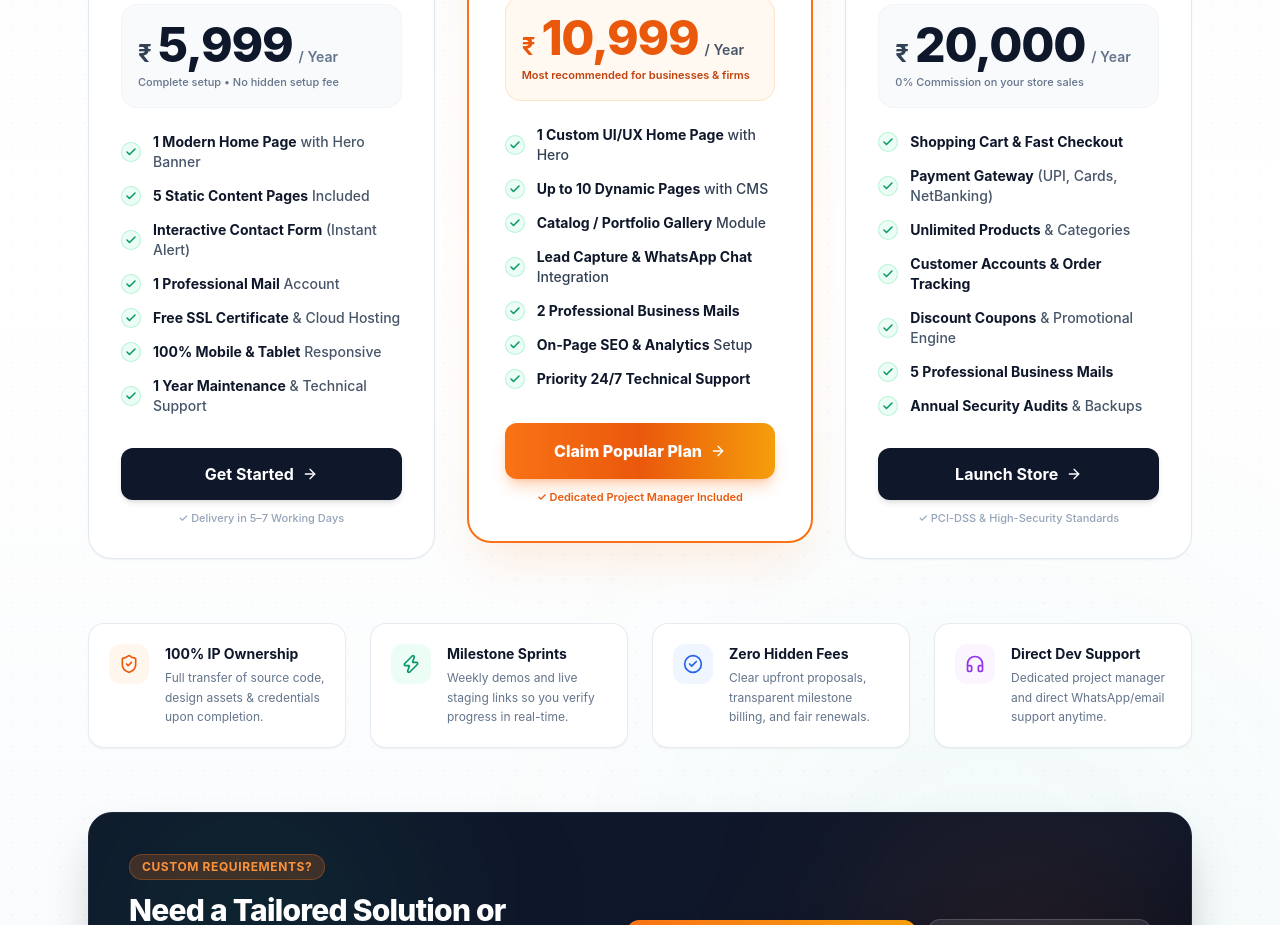
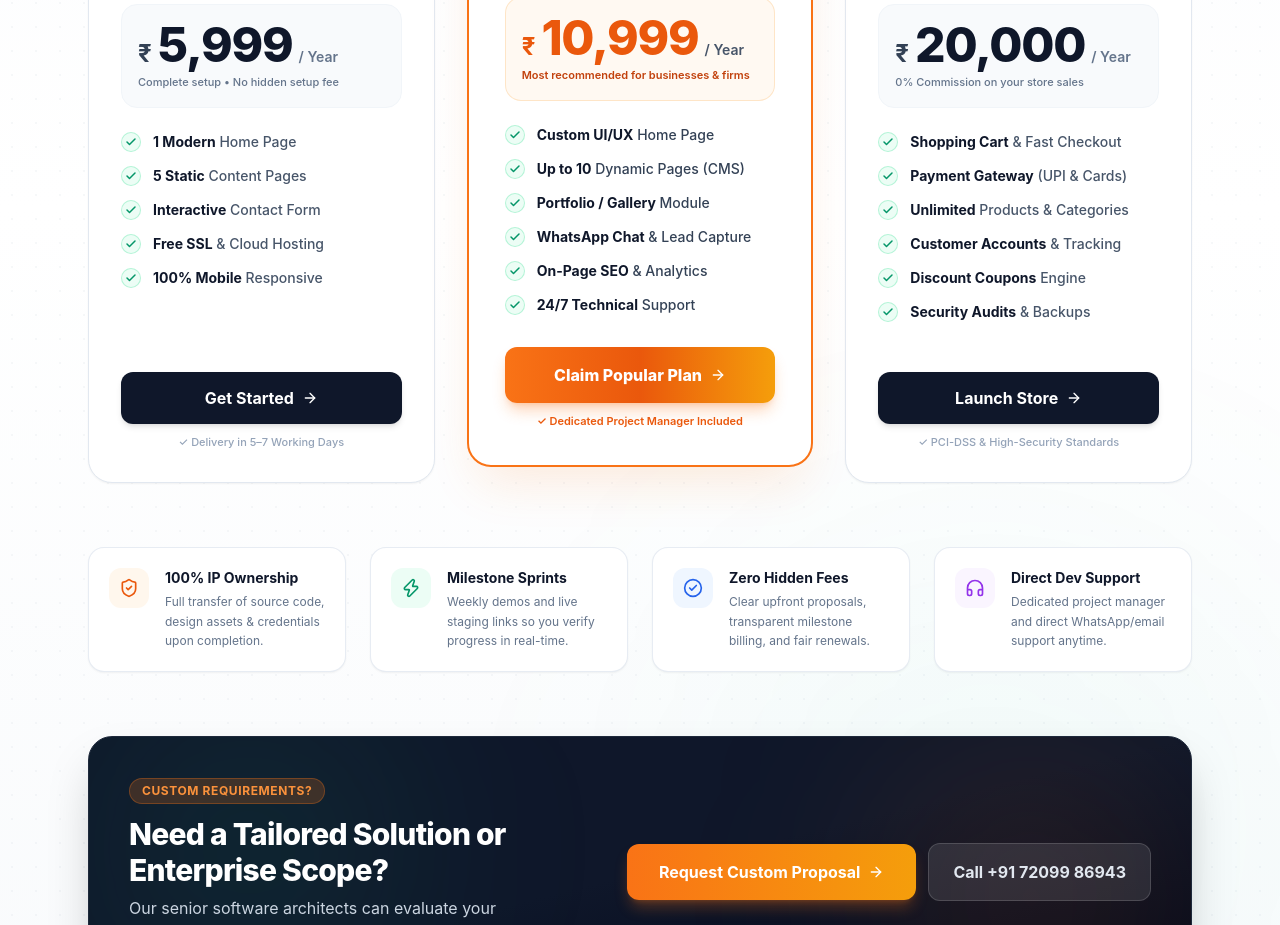
Before and after one commit to supportpaultech-hub/paultech, a React (Vite) app in the folder frontend/: page /pricing in a window 1280 px wide. Shown: the part 4480-5405 px from the top of the page. Built offline with nearby package versions, Linux system fonts and the light colour scheme; no server answers.

Commit message:
Shorten bullet text and remove maintenance and business mail bullets from Services pricing packages

```diff
--- a/frontend/src/pages/Services.jsx
+++ b/frontend/src/pages/Services.jsx
@@ -252,43 +252,31 @@ const Services = () => {
                       <div className="w-5 h-5 rounded-full bg-emerald-50 border border-emerald-200/80 flex items-center justify-center shrink-0 text-emerald-600">
                         <Check className="w-3 h-3 stroke-[3]" />
                       </div>
-                      <span><strong className="text-slate-900 font-bold">1 Modern Home Page</strong> with Hero Banner</span>
+                      <span><strong className="text-slate-900 font-bold">1 Modern</strong> Home Page</span>
                     </li>
                     <li className="flex items-center gap-3">
                       <div className="w-5 h-5 rounded-full bg-emerald-50 border border-emerald-200/80 flex items-center justify-center shrink-0 text-emerald-600">
                         <Check className="w-3 h-3 stroke-[3]" />
                       </div>
-                      <span><strong className="text-slate-900 font-bold">5 Static Content Pages</strong> Included</span>
+                      <span><strong className="text-slate-900 font-bold">5 Static</strong> Content Pages</span>
                     </li>
                     <li className="flex items-center gap-3">
                       <div className="w-5 h-5 rounded-full bg-emerald-50 border border-emerald-200/80 flex items-center justify-center shrink-0 text-emerald-600">
                         <Check className="w-3 h-3 stroke-[3]" />
                       </div>
-                      <span><strong className="text-slate-900 font-bold">Interactive Contact Form</strong> (Instant Alert)</span>
+                      <span><strong className="text-slate-900 font-bold">Interactive</strong> Contact Form</span>
                     </li>
                     <li className="flex items-center gap-3">
                       <div className="w-5 h-5 rounded-full bg-emerald-50 border border-emerald-200/80 flex items-center justify-center shrink-0 text-emerald-600">
                         <Check className="w-3 h-3 stroke-[3]" />
                       </div>
-                      <span><strong className="text-slate-900 font-bold">1 Professional Mail</strong> Account</span>
+                      <span><strong className="text-slate-900 font-bold">Free SSL</strong> & Cloud Hosting</span>
                     </li>
                     <li className="flex items-center gap-3">
                       <div className="w-5 h-5 rounded-full bg-emerald-50 border border-emerald-200/80 flex items-center justify-center shrink-0 text-emerald-600">
                         <Check className="w-3 h-3 stroke-[3]" />
                       </div>
-                      <span><strong className="text-slate-900 font-bold">Free SSL Certificate</strong> & Cloud Hosting</span>
-                    </li>
-                    <li className="flex items-center gap-3">
-                      <div className="w-5 h-5 rounded-full bg-emerald-50 border border-emerald-200/80 flex items-center justify-center shrink-0 text-emerald-600">
-                        <Check className="w-3 h-3 stroke-[3]" />
-                      </div>
-                      <span><strong className="text-slate-900 font-bold">100% Mobile & Tablet</strong> Responsive</span>
-                    </li>
-                    <li className="flex items-center gap-3">
-                      <div className="w-5 h-5 rounded-full bg-emerald-50 border border-emerald-200/80 flex items-center justify-center shrink-0 text-emerald-600">
-                        <Check className="w-3 h-3 stroke-[3]" />
-                      </div>
-                      <span><strong className="text-slate-900 font-bold">1 Year Maintenance</strong> & Technical Support</span>
+                      <span><strong className="text-slate-900 font-bold">100% Mobile</strong> Responsive</span>
                     </li>
                   </ul>
                 </div>
@@ -347,43 +335,37 @@ const Services = () => {
                       <div className="w-5 h-5 rounded-full bg-emerald-50 border border-emerald-200/80 flex items-center justify-center shrink-0 text-emerald-600">
                         <Check className="w-3 h-3 stroke-[3]" />
                       </div>
-                      <span><strong className="text-slate-900 font-bold">1 Custom UI/UX Home Page</strong> with Hero</span>
+                      <span><strong className="text-slate-900 font-bold">Custom UI/UX</strong> Home Page</span>
                     </li>
                     <li className="flex items-center gap-3">
                       <div className="w-5 h-5 rounded-full bg-emerald-50 border border-emerald-200/80 flex items-center justify-center shrink-0 text-emerald-600">
                         <Check className="w-3 h-3 stroke-[3]" />
                       </div>
-                      <span><strong className="text-slate-900 font-bold">Up to 10 Dynamic Pages</strong> with CMS</span>
+                      <span><strong className="text-slate-900 font-bold">Up to 10</strong> Dynamic Pages (CMS)</span>
                     </li>
                     <li className="flex items-center gap-3">
                       <div className="w-5 h-5 rounded-full bg-emerald-50 border border-emerald-200/80 flex items-center justify-center shrink-0 text-emerald-600">
                         <Check className="w-3 h-3 stroke-[3]" />
                       </div>
-                      <span><strong className="text-slate-900 font-bold">Catalog / Portfolio Gallery</strong> Module</span>
+                      <span><strong className="text-slate-900 font-bold">Portfolio / Gallery</strong> Module</span>
                     </li>
                     <li className="flex items-center gap-3">
                       <div className="w-5 h-5 rounded-full bg-emerald-50 border border-emerald-200/80 flex items-center justify-center shrink-0 text-emerald-600">
                         <Check className="w-3 h-3 stroke-[3]" />
                       </div>
-                      <span><strong className="text-slate-900 font-bold">Lead Capture & WhatsApp Chat</strong> Integration</span>
+                      <span><strong className="text-slate-900 font-bold">WhatsApp Chat</strong> & Lead Capture</span>
                     </li>
                     <li className="flex items-center gap-3">
                       <div className="w-5 h-5 rounded-full bg-emerald-50 border border-emerald-200/80 flex items-center justify-center shrink-0 text-emerald-600">
                         <Check className="w-3 h-3 stroke-[3]" />
                       </div>
-                      <span><strong className="text-slate-900 font-bold">2 Professional Business Mails</strong></span>
+                      <span><strong className="text-slate-900 font-bold">On-Page SEO</strong> & Analytics</span>
                     </li>
                     <li className="flex items-center gap-3">
                       <div className="w-5 h-5 rounded-full bg-emerald-50 border border-emerald-200/80 flex items-center justify-center shrink-0 text-emerald-600">
                         <Check className="w-3 h-3 stroke-[3]" />
                       </div>
-                      <span><strong className="text-slate-900 font-bold">On-Page SEO & Analytics</strong> Setup</span>
-                    </li>
-                    <li className="flex items-center gap-3">
-                      <div className="w-5 h-5 rounded-full bg-emerald-50 border border-emerald-200/80 flex items-center justify-center shrink-0 text-emerald-600">
-                        <Check className="w-3 h-3 stroke-[3]" />
-                      </div>
-                      <span><strong className="text-slate-900 font-bold">Priority 24/7 Technical Support</strong></span>
+                      <span><strong className="text-slate-900 font-bold">24/7 Technical</strong> Support</span>
                     </li>
                   </ul>
                 </div>
@@ -436,43 +418,37 @@ const Services = () => {
                       <div className="w-5 h-5 rounded-full bg-emerald-50 border border-emerald-200/80 flex items-center justify-center shrink-0 text-emerald-600">
                         <Check className="w-3 h-3 stroke-[3]" />
                       </div>
-                      <span><strong className="text-slate-900 font-bold">Shopping Cart & Fast Checkout</strong></span>
+                      <span><strong className="text-slate-900 font-bold">Shopping Cart</strong> & Fast Checkout</span>
                     </li>
                     <li className="flex items-center gap-3">
                       <div className="w-5 h-5 rounded-full bg-emerald-50 border border-emerald-200/80 flex items-center justify-center shrink-0 text-emerald-600">
                         <Check className="w-3 h-3 stroke-[3]" />
                       </div>
-                      <span><strong className="text-slate-900 font-bold">Payment Gateway</strong> (UPI, Cards, NetBanking)</span>
+                      <span><strong className="text-slate-900 font-bold">Payment Gateway</strong> (UPI & Cards)</span>
                     </li>
                     <li className="flex items-center gap-3">
                       <div className="w-5 h-5 rounded-full bg-emerald-50 border border-emerald-200/80 flex items-center justify-center shrink-0 text-emerald-600">
                         <Check className="w-3 h-3 stroke-[3]" />
                       </div>
-                      <span><strong className="text-slate-900 font-bold">Unlimited Products</strong> & Categories</span>
+                      <span><strong className="text-slate-900 font-bold">Unlimited</strong> Products & Categories</span>
                     </li>
                     <li className="flex items-center gap-3">
                       <div className="w-5 h-5 rounded-full bg-emerald-50 border border-emerald-200/80 flex items-center justify-center shrink-0 text-emerald-600">
                         <Check className="w-3 h-3 stroke-[3]" />
                       </div>
-                      <span><strong className="text-slate-900 font-bold">Customer Accounts & Order Tracking</strong></span>
+                      <span><strong className="text-slate-900 font-bold">Customer Accounts</strong> & Tracking</span>
                     </li>
                     <li className="flex items-center gap-3">
                       <div className="w-5 h-5 rounded-full bg-emerald-50 border border-emerald-200/80 flex items-center justify-center shrink-0 text-emerald-600">
                         <Check className="w-3 h-3 stroke-[3]" />
                       </div>
-                      <span><strong className="text-slate-900 font-bold">Discount Coupons</strong> & Promotional Engine</span>
+                      <span><strong className="text-slate-900 font-bold">Discount Coupons</strong> Engine</span>
                     </li>
                     <li className="flex items-center gap-3">
                       <div className="w-5 h-5 rounded-full bg-emerald-50 border border-emerald-200/80 flex items-center justify-center shrink-0 text-emerald-600">
                         <Check className="w-3 h-3 stroke-[3]" />
                       </div>
-                      <span><strong className="text-slate-900 font-bold">5 Professional Business Mails</strong></span>
-                    </li>
-                    <li className="flex items-center gap-3">
-                      <div className="w-5 h-5 rounded-full bg-emerald-50 border border-emerald-200/80 flex items-center justify-center shrink-0 text-emerald-600">
-                        <Check className="w-3 h-3 stroke-[3]" />
-                      </div>
-                      <span><strong className="text-slate-900 font-bold">Annual Security Audits</strong> & Backups</span>
+                      <span><strong className="text-slate-900 font-bold">Security Audits</strong> & Backups</span>
                     </li>
                   </ul>
                 </div>
```
